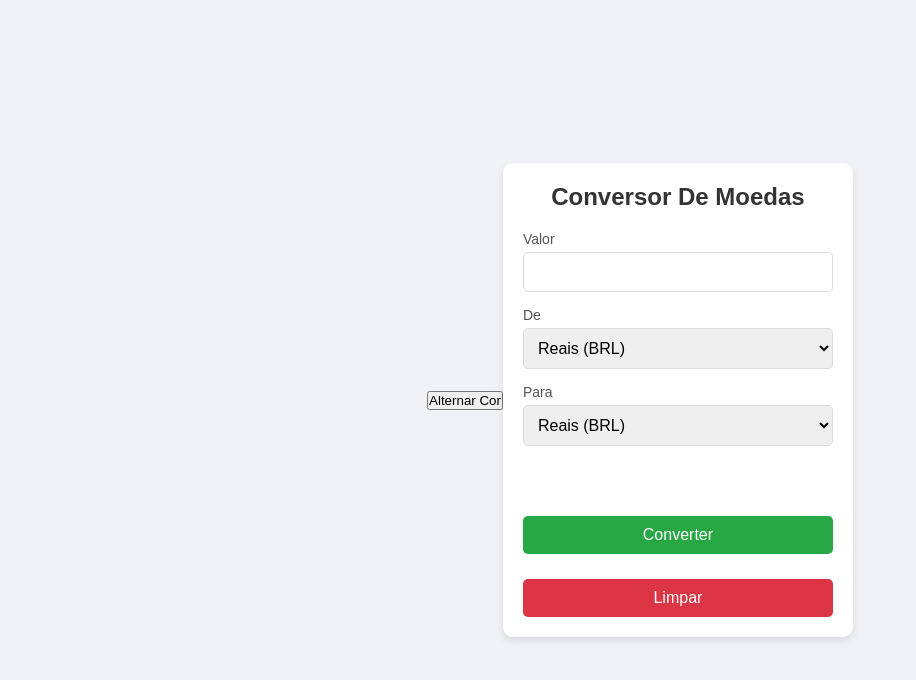
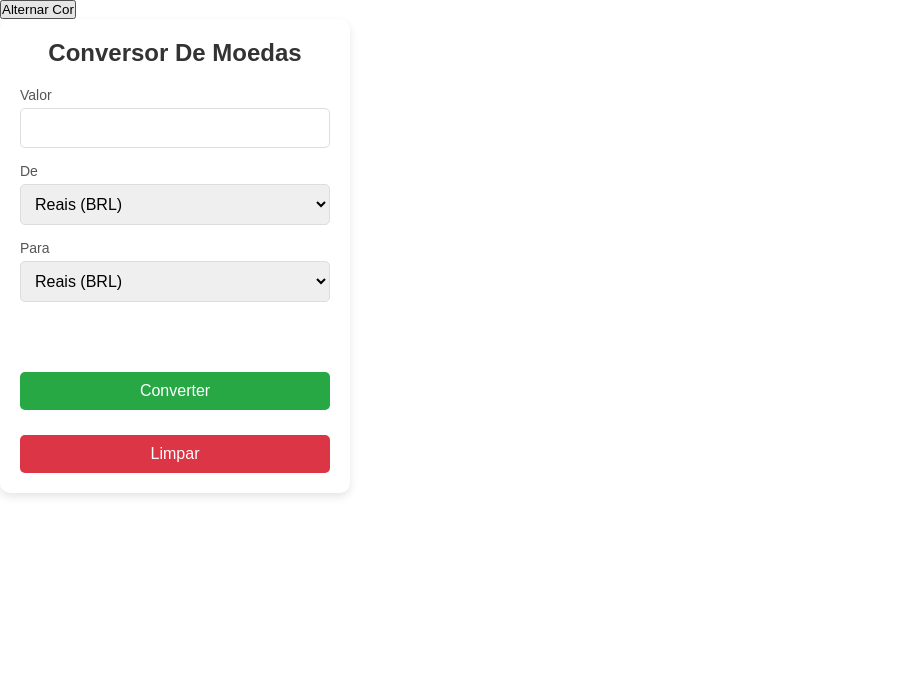
Before and after one commit to Queijitos/Conversor-API, a plain HTML site: page index.html in a window 1280 px wide. Shown: the whole page, without its empty margins (0-916 px from the left). Drawn offline with Linux system fonts and the light colour scheme.

Commit message:
Atualização

```diff
--- a/main.css
+++ b/main.css
@@ -5,12 +5,22 @@
     font-family: Arial, sans-serif;
 }
 
+/* Modo Claro - padrão */
 body {
-    display: flex;
-    justify-content: center;
-    align-items: center;
-    min-height: 100vh;
-    background-color: #f0f2f5;
+    background-color: #ffffff;
+    color: #000000;
+    font-family: Arial, sans-serif;
+    transition: background-color 0.3s, color 0.3s;
+}
+
+/* Modo Escuro */
+body.modo-escuro {
+    background-color: #000000;
+    color: #ffffff;
+}
+form.modo-escuro{
+    background-color: #000000;
+    color: #ffffff;
 }
 
 form {
```
